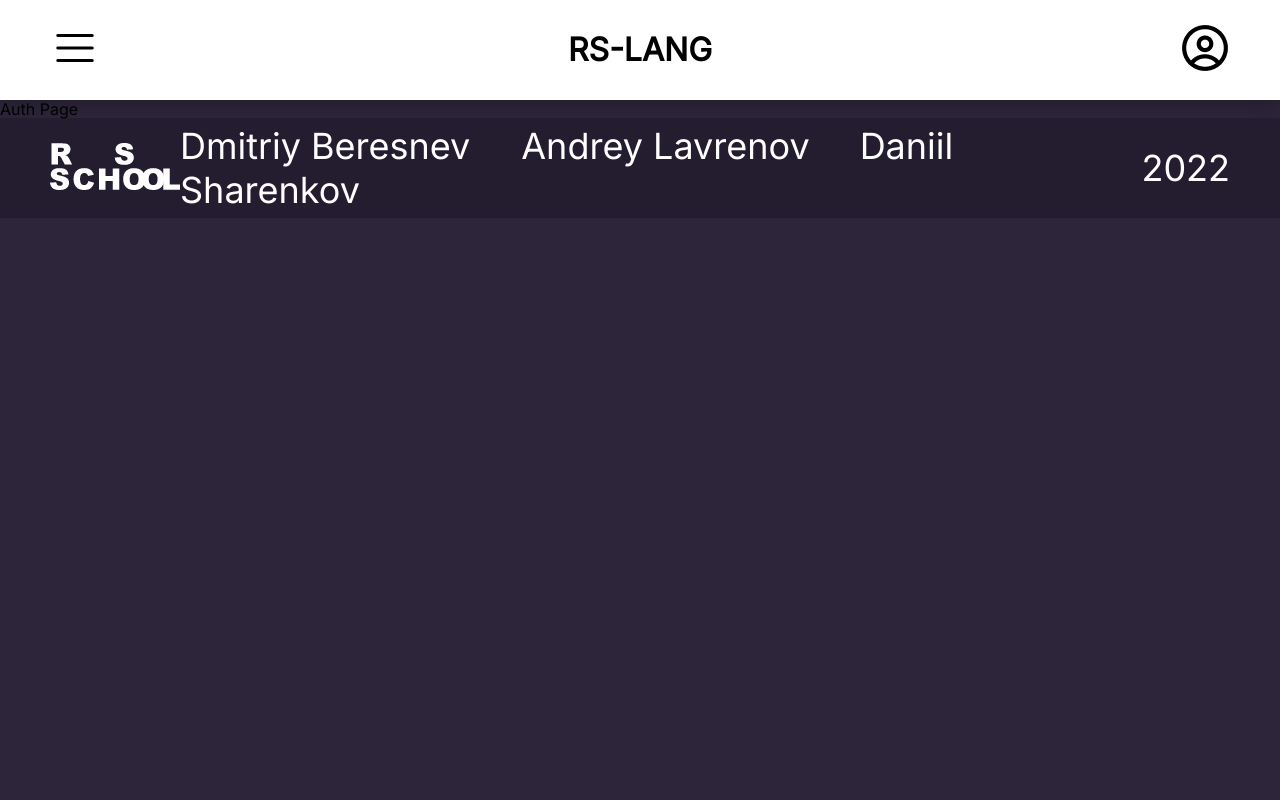
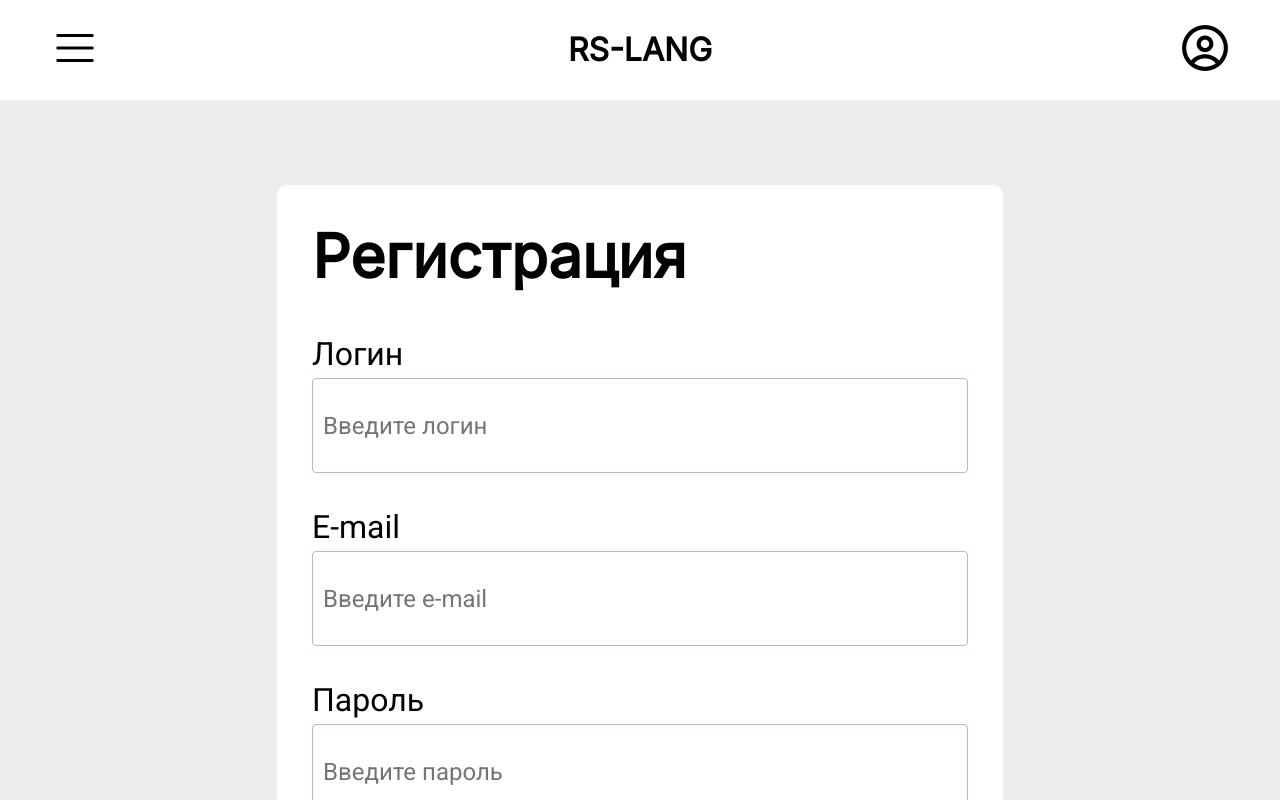
Before and after one commit to Fronikon/rs-lang, a React (Create React App) app: page /auth in a window 1280 px wide. Shown: the top 800 px of the page. Built offline with nearby package versions, Linux system fonts and the light colour scheme.

Commit message:
feat: adds Authorization

```diff
--- a/src/App.tsx
+++ b/src/App.tsx
@@ -5,6 +5,7 @@ import NavMenu from './components/NavMenu/NavMenu';
 import Header from './components/Header/Header';
 import NotFound from './components/NotFound/NotFound';
 import Footer from './components/Footer/Footer';
+import Authorization from './components/Autorization/Authorization';
 
 function App() {
   return (
@@ -13,7 +14,7 @@ function App() {
       <Header />
       <Routes>
         <Route path='/' element={<Greeting />} />
-        <Route path='/auth' element={<div>Auth Page</div>} />
+        <Route path='/auth' element={<Authorization />} />
         <Route path='/textbook' element={<div>Textbook Page</div>} />
         <Route path='*' element={<NotFound />}/>
       </Routes>
--- /dev/null
+++ b/src/components/Autorization/Authorization.module.css
@@ -0,0 +1,59 @@
+.author {
+  display: flex;
+  flex-wrap: wrap;
+  align-items: flex-start;
+  justify-content: space-evenly;
+
+  background-color: #ededed;
+}
+
+.author__form {
+  display: flex;
+  flex-direction: column;
+  gap: 30px;
+
+  width: 656px;
+  margin: 85px 0;
+  padding: 35px;
+
+  background-color: #fff;
+  border-radius: 10px;
+}
+
+.author__title {
+  margin: 0;
+  margin-bottom: 22px;
+
+  font-size: 60px;
+  line-height: 73px;
+}
+
+.author__label {
+  cursor: pointer;
+
+  display: flex;
+  flex-direction: column;
+
+  font-family: Roboto, sans-serif;
+  font-size: 32px;
+  line-height: 18px;
+}
+
+.author__input {
+  display: flex;
+  flex-direction: row;
+  gap: 10px;
+  align-items: center;
+
+  box-sizing: border-box;
+  margin: 15px 0;
+  padding: 32.5px 10px;
+
+  font-family: Roboto, sans-serif;
+  font-size: 24px;
+  line-height: 18px;
+  color: #718bae;
+
+  border: 1px solid #a6bcda;
+  border-radius: 4px;
+}
--- /dev/null
+++ b/src/components/Autorization/Authorization.tsx
@@ -0,0 +1,89 @@
+import cn from 'classnames';
+import React from 'react';
+import styles from './Authorization.module.css';
+import { createUser } from './createUser';
+
+const Authorization: React.FC = () => {
+  const [register, setRegister] = React.useState(() => {
+    return {
+      username: "",
+      email: "",
+      password: "",
+    };
+  });
+
+  const changeInputRegister = (event: { persist: () => void; target: { name: string; value: string; }; }) => {
+    event.persist();
+    setRegister(prev => {
+      return {
+        ...prev,
+        [event.target.name]: event.target.value,
+      };
+    });
+  };
+
+  const submitChackin = (event: React.FormEvent) => {
+    event.preventDefault();
+    createUser({
+      username: register.username,
+      email: register.email,
+      password: register.password,
+    });
+  };
+
+  return (
+    <main className={cn(styles.author)}>
+
+      <form className={cn(styles.author__form)}  onSubmit={submitChackin}>
+        <h2 className={cn(styles.author__title)}>Регистрация</h2>
+        <label className={cn(styles.author__label)}>
+          Логин
+          <input className={cn(styles.author__input)}
+            type="username"
+            name="username"
+            value={register.username}
+            onChange={changeInputRegister}
+            placeholder={"Введите логин"}>
+          </input>
+        </label>
+        <label className={cn(styles.author__label)}>
+          E-mail
+          <input className={cn(styles.author__input)}
+            type="email"
+            name="email"
+            value={register.email}
+            onChange={changeInputRegister}
+            placeholder={"Введите e-mail"}>
+          </input>
+        </label>
+        <label className={cn(styles.author__label)}>
+          Пароль
+          <input className={cn(styles.author__input)}
+            type="password"
+            name="password"
+            value={register.password}
+            onChange={changeInputRegister}
+            placeholder={"Введите пароль"}>
+          </input>
+        </label>
+        <input className={cn(styles.button, "button")} type='submit' value="Регистрация"/>
+      </form>
+
+      <form className={cn(styles.author__form)}>
+        <h2 className={cn(styles.author__title)}>Войти</h2>
+        <label className={cn(styles.author__label)}>
+          E-mail
+          <input className={cn(styles.author__input)} placeholder={"Введите e-mail"}></input>
+        </label>
+        <label className={cn(styles.author__label)}>
+          Пароль
+          <input className={cn(styles.author__input)} placeholder={"Введите пароль"}></input>
+        </label>
+        <input className={cn(styles.button, "button")} type='submit' value="Войти"/>
+      </form>
+
+    </main>
+  );
+};
+
+export default Authorization;
--- /dev/null
+++ b/src/components/Autorization/createUser.ts
@@ -0,0 +1,18 @@
+interface IUser {
+  username?: string,
+  email: string,
+  password: string,
+}
+
+export const createUser = async (user: IUser) => {
+  const rawResponse = await fetch('https://rs-lang-team47.herokuapp.com/users', {
+    method: 'POST',
+    headers: {
+      'Accept': 'application/json',
+      'Content-Type': 'application/json'
+    },
+    body: JSON.stringify(user)
+  });
+  const content = await rawResponse.json();
+  console.log('content: ', content);
+};
--- a/src/global.css
+++ b/src/global.css
@@ -1,8 +1,11 @@
-@import url('https://fonts.googleapis.com/css2?family=Inter&display=swap');
+@import "https://fonts.googleapis.com/css2?family=Inter&display=swap";
+
+@import "https://fonts.googleapis.com/css2?family=Roboto&display=swap";
 
 body {
-  font-family: 'Inter', sans-serif;
-  background-color: #2D253A;
+  font-family: Inter, Roboto, sans-serif;
+
+  background-color: #2d253a;
 }
 
 li {
@@ -10,8 +13,8 @@ li {
 }
 
 a {
+  color: inherit;
   text-decoration: none;
-  color: inherit;
 }
 
 .container {
@@ -23,15 +26,18 @@ a {
 }
 
 .button {
-  padding: 20px 60px;
+  cursor: pointer;
+
   width: 268px;
   height: 69px;
+  padding: 20px 60px;
+
+  font-size: 24px;
   font-weight: 700;
-  font-size: 24px;
   line-height: 29px;
+  color: #fff;
+
   background: #1f5ba7;
-  box-shadow: 0px 4px 0px rgba(5, 5, 5, 0.8);
   border-radius: 8px;
-  color: #ffffff;
-  cursor: pointer;
+  box-shadow: 0 4px 0 rgb(5 5 5 / 80%);
 }
```
